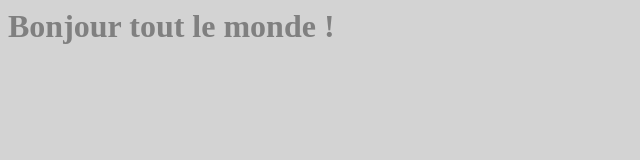
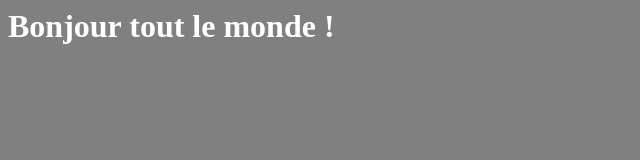
Before and after one commit to olimin/demo_git, a plain HTML site: page index.htm in a window 1280 px wide. Shown: the whole page, without its empty margins (0-640 px from the left). Drawn offline with Linux system fonts and the light colour scheme.

Commit message:
modif du style en blanc sur gris

```diff
--- a/style.css
+++ b/style.css
@@ -1,7 +1,7 @@
 html {
-background-color: lightgrey;
+background-color: grey;
 }
 
 h1 {
-color: grey;
+color: white;
 }
```
